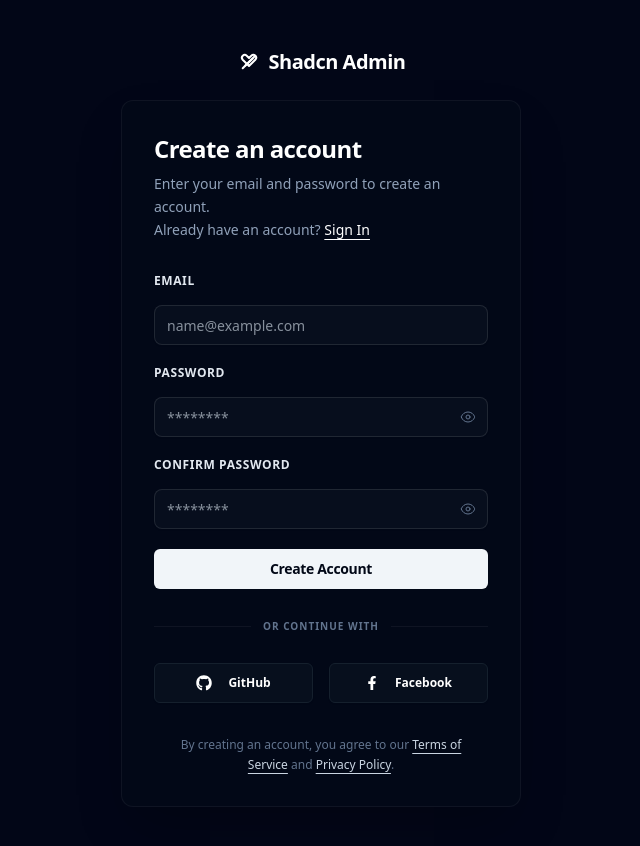
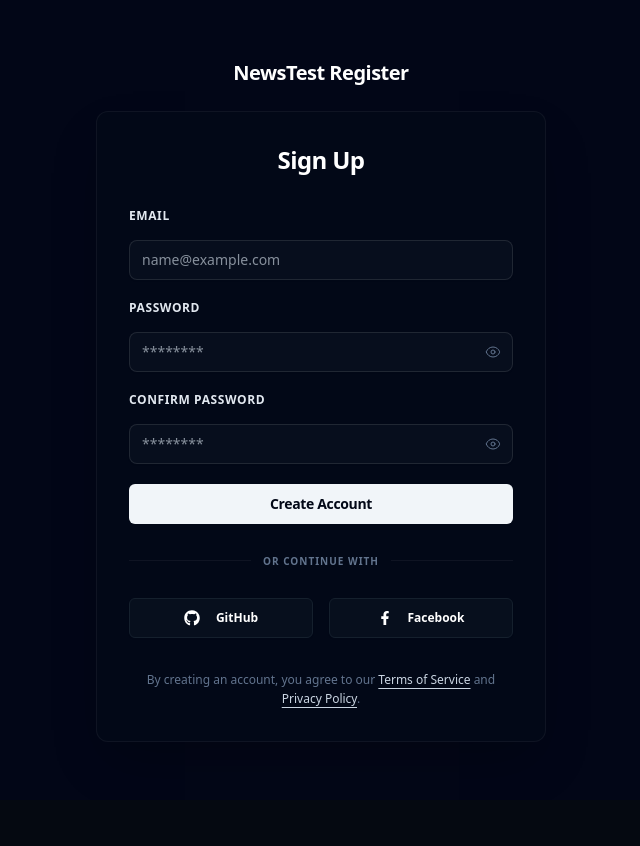
Before and after one commit to Afaandii/newstest-web-app, a Next.js app in the folder frontend/: page /register in a window 1280 px wide. Shown: the top 846 px of the page, without its empty margins (314-954 px from the left). After the commit the page ends 800 px from the top, so only its background shows below. Built offline with nearby package versions, Linux system fonts and the light colour scheme.

Commit message:
revisi UI login and register page

```diff
--- a/frontend/app/(auth)/login/page.tsx
+++ b/frontend/app/(auth)/login/page.tsx
@@ -132,7 +132,7 @@ export default function LoginPage() {
 
             <Button
               type="submit"
-              className="w-full bg-slate-100 text-[#020817] hover:bg-slate-200 h-10 font-bold tracking-tight rounded-[6px]"
+              className="w-full bg-slate-100 text-[#020817] hover:bg-slate-200 h-10 font-bold tracking-tight rounded-[6px] cursor-pointer"
               disabled={isLoading}
             >
               {isLoading ? (
@@ -161,11 +161,11 @@ export default function LoginPage() {
 
         {/* Social Buttons */}
         <div className="grid grid-cols-2 gap-4">
-          <Button variant="outline" className="w-full bg-transparent border-white/10 hover:bg-white/5 h-10 text-xs font-semibold rounded-[6px]">
+          <Button variant="outline" className="w-full bg-transparent border-white/10 hover:bg-white/5 h-10 text-xs font-semibold rounded-[6px] cursor-pointer">
             <FaGithub className="mr-2 size-4" />
             GitHub
           </Button>
-          <Button variant="outline" className="w-full bg-transparent border-white/10 hover:bg-white/5 h-10 text-xs font-semibold rounded-[6px]">
+          <Button variant="outline" className="w-full bg-transparent border-white/10 hover:bg-white/5 h-10 text-xs font-semibold rounded-[6px] cursor-pointer">
             <FaFacebookF className="mr-2 size-3.5" />
             Facebook
           </Button>
--- a/frontend/app/(auth)/register/page.tsx
+++ b/frontend/app/(auth)/register/page.tsx
@@ -66,27 +66,14 @@ export default function RegisterPage() {
     <div className="min-h-screen flex flex-col items-center justify-center bg-[#020617] text-white p-4 overflow-y-auto [scrollbar-gutter:stable] scrollbar-custom">
       {/* Brand Header */}
       <div className="flex items-center gap-2 mb-6 pt-8">
-        <svg xmlns="http://www.w3.org/2000/svg" viewBox="0 0 24 24" fill="none" stroke="currentColor" strokeWidth="2" strokeLinecap="round" strokeLinejoin="round" className="size-6">
-          <path d="M18.3 5.71a2.83 2.83 0 0 0-4 0L12 8l-2.3-2.29a2.83 2.83 0 0 0-4 4L12 16l6.3-6.29a2.83 2.83 0 0 0 0-4Z" />
-          <path d="M15.54 8.46 5.71 18.29" />
-          <path d="m8.46 15.54 9.83-9.83" />
-        </svg>
-        <span className="text-xl font-bold tracking-tight">Shadcn Admin</span>
+        <span className="text-xl font-bold tracking-tight">NewsTest Register</span>
       </div>
 
       {/* Register Card */}
-      <div className="w-full max-w-[400px] rounded-[12px] border border-white/5 bg-[#020817] p-8 shadow-2xl mb-8">
+      <div className="w-full max-w-[450px] rounded-[12px] border border-white/5 bg-[#020817] p-8 shadow-2xl mb-8">
         {/* Header */}
         <div className="mb-8">
-          <h1 className="text-2xl font-semibold tracking-tight">Create an account</h1>
-          <p className="text-sm text-slate-400 mt-2 leading-relaxed">
-            Enter your email and password to create an account.
-            <br />
-            Already have an account?{" "}
-            <Link href="/login" className="text-white underline underline-offset-4 hover:text-slate-200 transition-colors">
-              Sign In
-            </Link>
-          </p>
+          <h1 className="text-2xl text-center font-bold tracking-tight">Sign Up</h1>
         </div>
 
         {/* Form */}
@@ -176,7 +163,7 @@ export default function RegisterPage() {
 
             <Button
               type="submit"
-              className="w-full bg-slate-100 text-[#020817] hover:bg-slate-200 h-10 font-bold tracking-tight rounded-[6px]"
+              className="w-full bg-slate-100 text-[#020817] hover:bg-slate-200 h-10 font-bold tracking-tight rounded-[6px] cursor-pointer"
               disabled={isLoading}
             >
               {isLoading ? (
@@ -202,11 +189,11 @@ export default function RegisterPage() {
 
         {/* Social Buttons */}
         <div className="grid grid-cols-2 gap-4">
-          <Button variant="outline" className="w-full bg-transparent border-white/10 hover:bg-white/5 h-10 text-xs font-semibold rounded-[6px]">
+          <Button variant="outline" className="w-full cursor-pointer bg-transparent border-white/10 hover:bg-white/5 h-10 text-xs font-semibold rounded-[6px]">
             <FaGithub className="mr-2 size-4" />
             GitHub
           </Button>
-          <Button variant="outline" className="w-full bg-transparent border-white/10 hover:bg-white/5 h-10 text-xs font-semibold rounded-[6px]">
+          <Button variant="outline" className="w-full cursor-pointer bg-transparent border-white/10 hover:bg-white/5 h-10 text-xs font-semibold rounded-[6px]">
             <FaFacebookF className="mr-2 size-3.5" />
             Facebook
           </Button>
```
